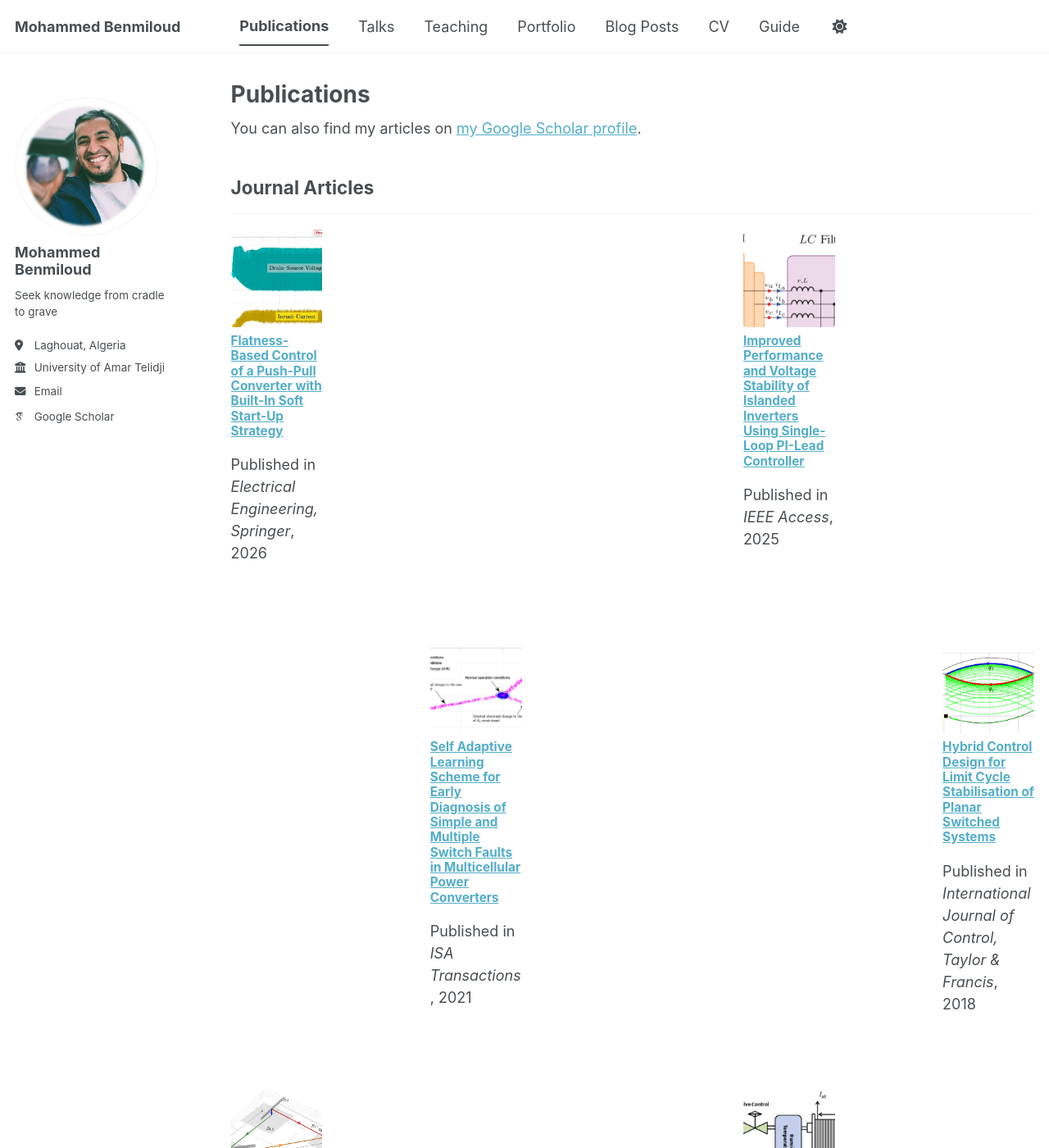
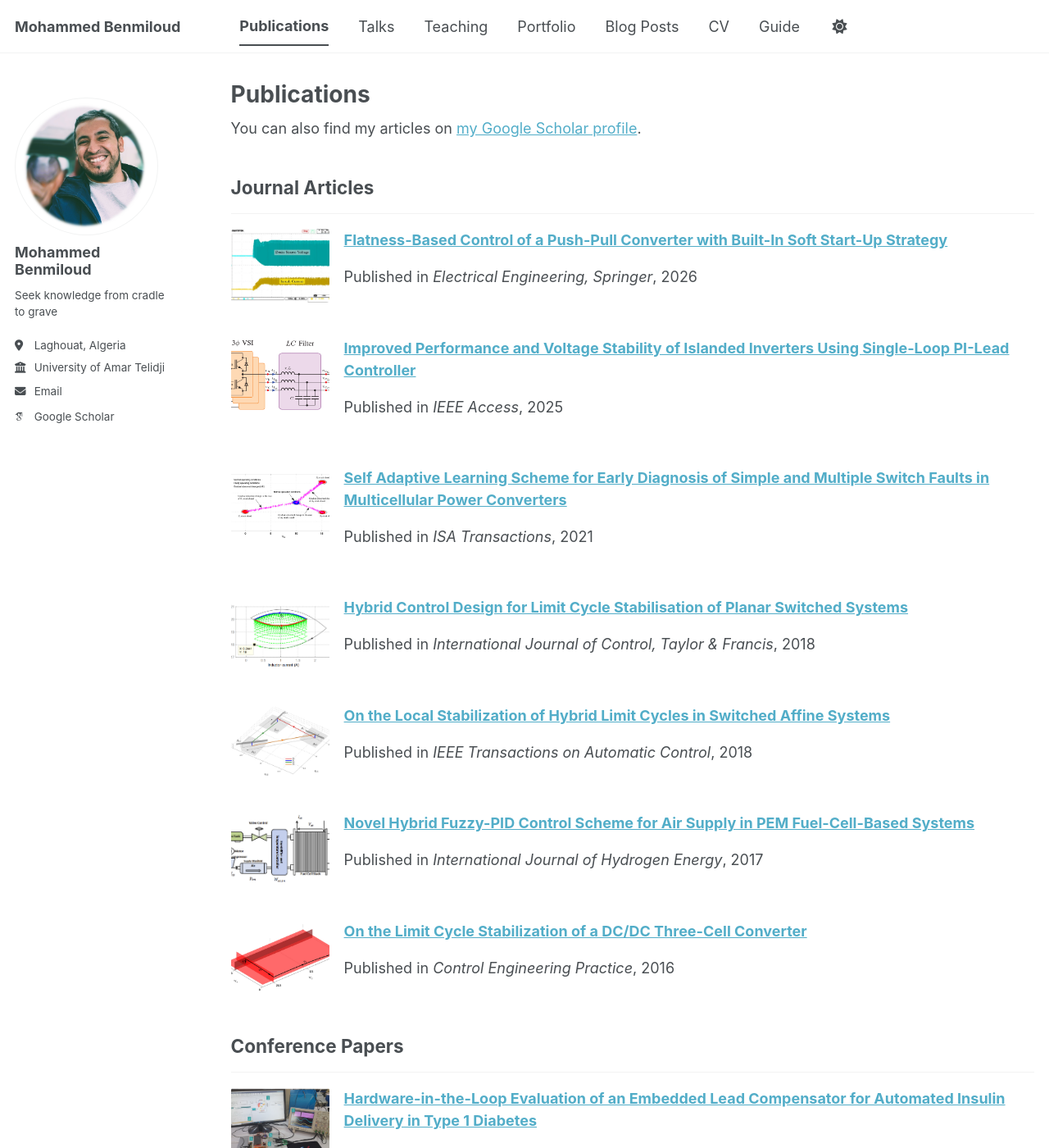
Before and after one commit to medbenmiloud/medbenmiloud.github.io, a Jekyll site: the page built from _pages/publications.html, in a window 1280 px wide and 1400 px high. Shown: the whole window at 82% size. Built offline with Jekyll 4.4.1, drawn with Linux system fonts in a browser that asks for light colours; some web fonts are replaced; a script bundle is joined from its source files by our own code; library files that are not in the unit come from our copies.

Commit message:
Update publications.html

```diff
--- a/_pages/publications.html
+++ b/_pages/publications.html
@@ -6,50 +6,26 @@ author_profile: true
 ---
 
 <style>
-.pub-container {
-  max-width: 100%;
-  overflow: hidden;
-  box-sizing: border-box;
+.pub-item {
+  display: flex;
+  gap: 1em;
+  margin-bottom: 2em;
+  align-items: flex-start;
 }
 
-.archive__item-teaser {
-  overflow: hidden;
-  width: 100%;
+.pub-item img {
+  width: 120px;
+  min-width: 120px;
+  height: 90px;
+  object-fit: cover;
+  border-radius: 4px;
 }
 
-.archive__item-teaser img {
-  width: 100% !important;
-  max-width: 100% !important;
-  height: 150px !important;
-  object-fit: cover;
-  object-position: center;
-  display: block;
-}
-
-.grid__wrapper {
-  display: grid;
-  grid-template-columns: repeat(2, 1fr);
-  gap: 1.5em;
-  max-width: 100%;
-  box-sizing: border-box;
-}
-
-.grid__wrapper .grid__item {
+.pub-item .pub-text {
+  flex: 1;
   min-width: 0;
-  max-width: 100%;
-  box-sizing: border-box;
-  overflow: hidden;
-  word-wrap: break-word;
-}
-
-.grid__wrapper .archive__item-title {
-  font-size: 0.85em;
-  overflow: hidden;
-  text-overflow: ellipsis;
 }
 </style>
-
-<div class="pub-container">
 
 {% if site.author.googlescholar %}
   <div class="wordwrap" style="margin-bottom: 1.5em;">You can also find my articles on <a href="{{site.author.googlescholar}}" target="_blank">my Google Scholar profile</a>.</div>
@@ -62,14 +38,18 @@ author_profile: true
     {% assign category_posts = site.publications | where: "category", category[0] | where: "featured", true %}
     {% if category_posts.size > 0 %}
       <h2>{{ category[1].title }}</h2><hr />
-      <div class="grid__wrapper">
-        {% for post in category_posts reversed %}
-          {% include archive-single.html type="grid" %}
-        {% endfor %}
-      </div>
-      <br style="clear:both;">
+      {% for post in category_posts reversed %}
+        <div class="pub-item">
+          {% if post.header.teaser %}
+            <img src="/images/{{ post.header.teaser }}" alt="{{ post.title }}">
+          {% endif %}
+          <div class="pub-text">
+            <a href="{{ post.paperurl }}" target="_blank"><strong>{{ post.title }}</strong></a>
+            <p>Published in <i>{{ post.venue }}</i>, {{ post.date | date: "%Y" }}</p>
+            <p>{{ post.content | strip_html | truncatewords: 20 }}</p>
+          </div>
+        </div>
+      {% endfor %}
     {% endif %}
   {% endfor %}
 {% endif %}
-
-</div>
```
